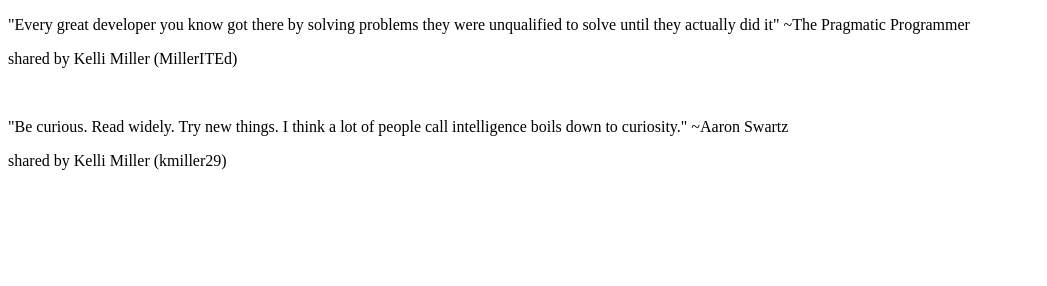
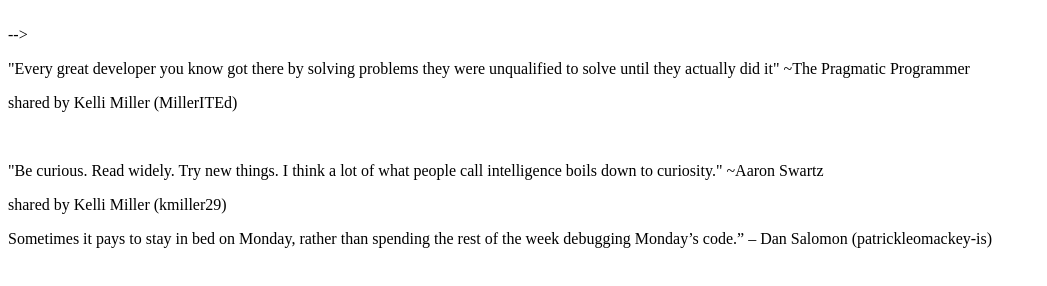
Before and after one commit to patrickleomackey-is/gitStarted, a website: page public_html/index.html in a window 1280 px wide. Shown: the whole page, without its empty margins (0-1047 px from the left). Drawn offline with Linux system fonts and the light colour scheme.

Commit message:
I added a quote and took out the comments.  I also added my git username behind the quote I added.

```diff
--- a/nbproject/project.xml
+++ b/nbproject/project.xml
@@ -3,7 +3,7 @@
     <type>org.netbeans.modules.web.clientproject</type>
     <configuration>
         <data xmlns="http://www.netbeans.org/ns/clientside-project/1">
-            <name>CIS119-GitStarted-Master</name>
+            <name>CIS119-GitStarted-patrickleomackey-is</name>
         </data>
     </configuration>
 </project>
--- a/public_html/index.html
+++ b/public_html/index.html
@@ -12,9 +12,7 @@
     </head>
     <body>
         <div>
-<!-- Share a programming quote here by adding lines like this:
-<p>"put your quote here" ~and your author here</p>
-<p>shared by yourNameHere (yourGitIDhere)</p>
+
 <br>
 -->
             <p>"Every great developer you know got there by solving
@@ -23,10 +21,12 @@
             <p>shared by Kelli Miller (MillerITEd)</p>
             <br>
 
-            <p>"Be curious. Read widely. Try new things. I think a lot of
+            <p>"Be curious. Read widely. Try new things. I think a lot of what
                 people call intelligence boils down to curiosity."
                 ~Aaron Swartz</p>
             <p>shared by Kelli Miller (kmiller29)</p>
+            <p>Sometimes it pays to stay in bed on Monday, rather than spending the rest of the week debugging Monday’s code.”
+                – Dan Salomon (patrickleomackey-is)</p>
             <br>
         </div>
      </body>
```
Also changed, not shown: 1 other file.
